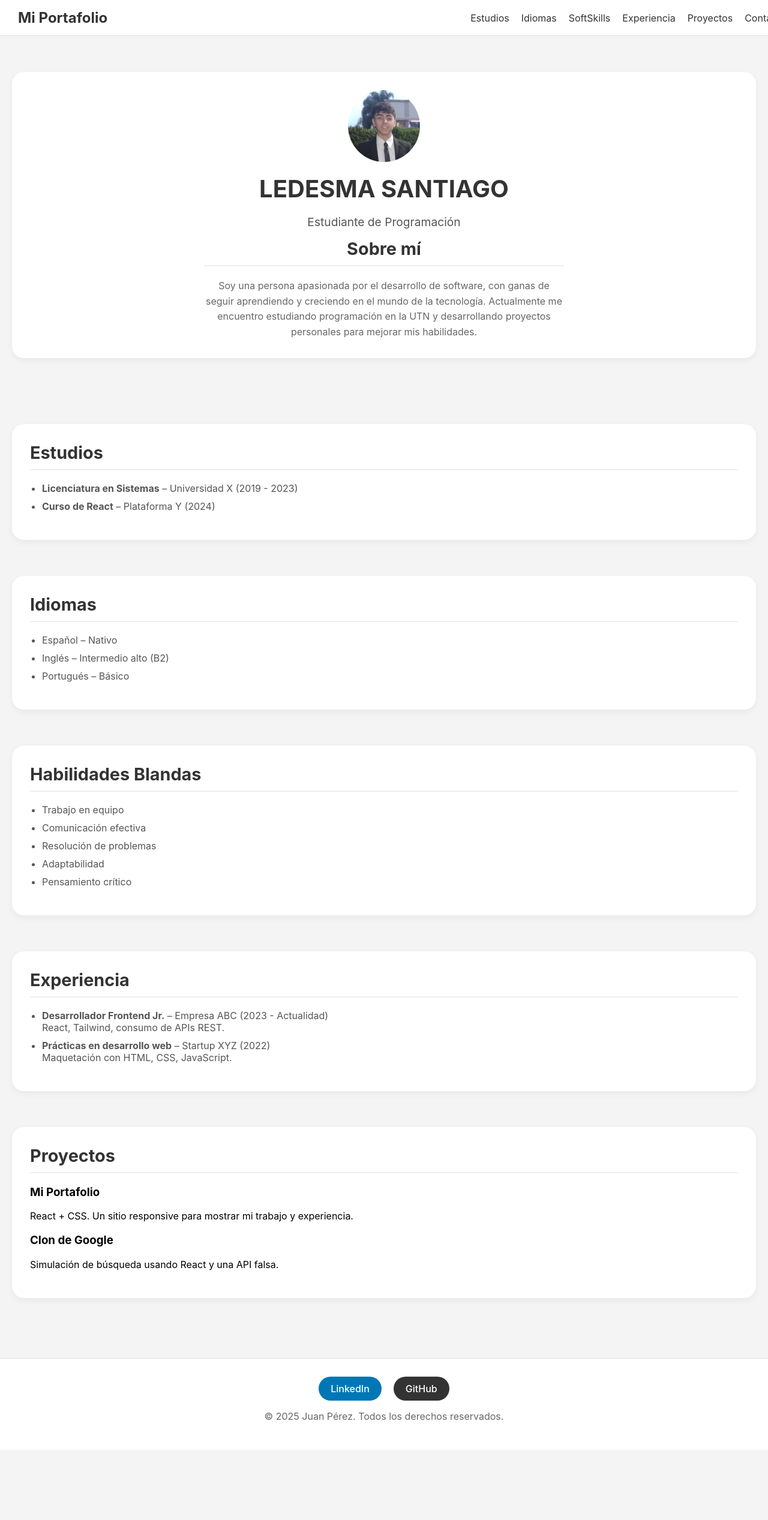
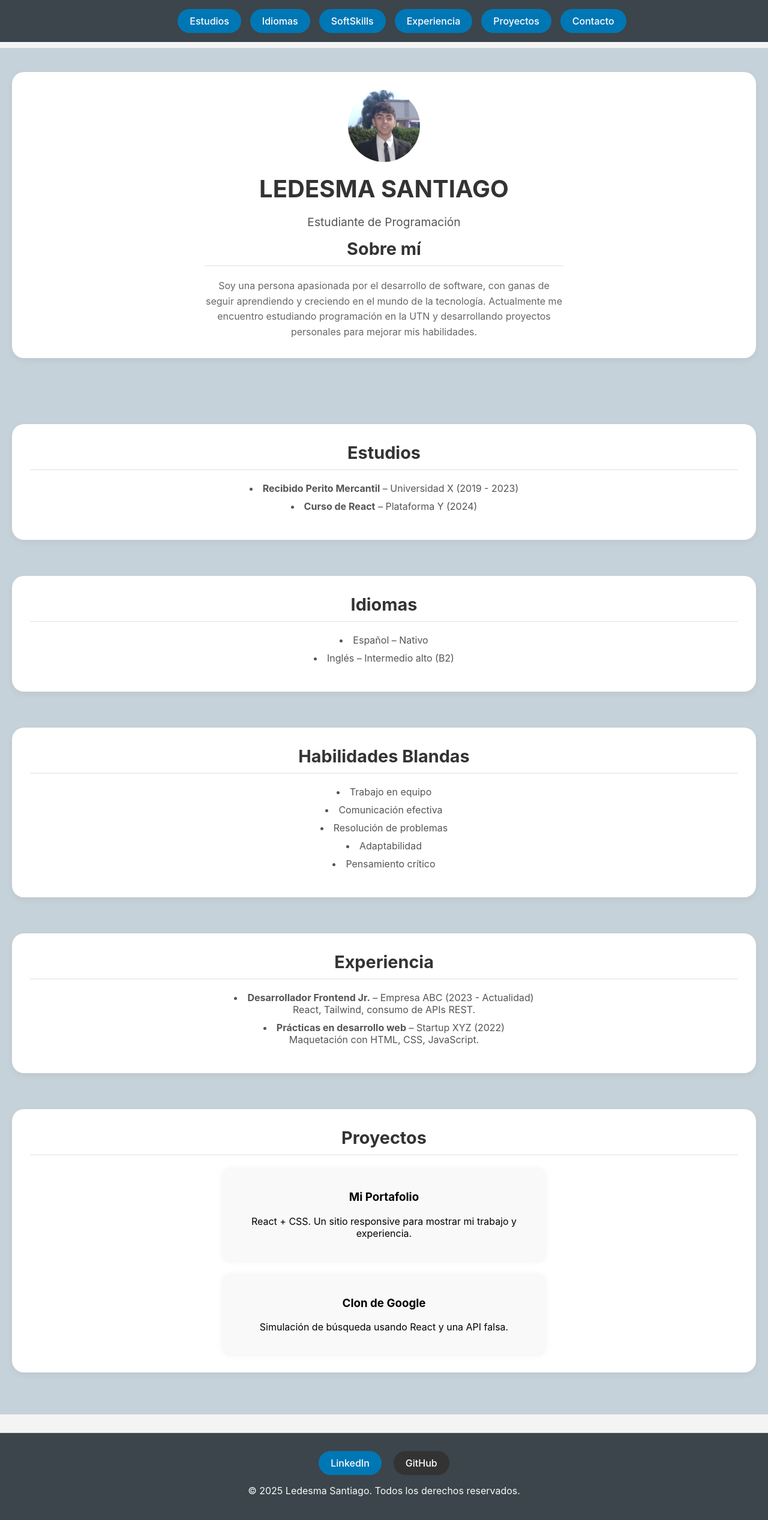
Before and after one commit to santled/portfolio-react, a React (Create React App) app: page / in a window 1280 px wide. Shown: the top 2534 px of the page at 60% size. Before the commit the page ends 2417 px from the top, so only its background shows below. Built offline with nearby package versions, Linux system fonts and the light colour scheme.

Commit message:
Se completaron los ultimos detalles del diseño de la página

```diff
--- a/src/components/Estudios.jsx
+++ b/src/components/Estudios.jsx
@@ -5,7 +5,7 @@ function Estudios() {
     <section className="seccion" id="estudios">
       <h2>Estudios</h2>
       <ul>
-        <li><strong>Licenciatura en Sistemas</strong> – Universidad X (2019 - 2023)</li>
+        <li><strong>Recibido Perito Mercantil</strong> – Universidad X (2019 - 2023)</li>
         <li><strong>Curso de React</strong> – Plataforma Y (2024)</li>
       </ul>
     </section>
--- a/src/components/Footer.jsx
+++ b/src/components/Footer.jsx
@@ -22,7 +22,7 @@ function Footer() {
           GitHub
         </a>
       </div>
-      <p>© 2025 Juan Pérez. Todos los derechos reservados.</p>
+      <p>© 2025 Ledesma Santiago. Todos los derechos reservados.</p>
     </footer>
   );
 }
--- a/src/components/Idiomas.jsx
+++ b/src/components/Idiomas.jsx
@@ -7,7 +7,7 @@ function Idiomas() {
       <ul>
         <li>Español – Nativo</li>
         <li>Inglés – Intermedio alto (B2)</li>
-        <li>Portugués – Básico</li>
+
       </ul>
     </section>
   );
--- a/src/components/NavBar.jsx
+++ b/src/components/NavBar.jsx
@@ -8,18 +8,16 @@ function Navbar() {
 
   return (
     <nav className="navbar">
-      <div className="logo">Mi Portafolio</div>
-      <div className={`nav-links ${isOpen ? "open" : ""}`}>
-        <a href="#estudios">Estudios</a>
-        <a href="#idiomas">Idiomas</a>
-        <a href="#softskills">SoftSkills</a>
-        <a href="#experiencia">Experiencia</a>
-        <a href="#proyectos">Proyectos</a>
-        <a href="#footer">Contacto</a>
+
+     <div className={`nav-links ${isOpen ? "open" : ""}`}>
+        <a href="#estudios" className="nav-btn">Estudios</a>
+        <a href="#idiomas" className="nav-btn">Idiomas</a>
+        <a href="#softskills" className="nav-btn">SoftSkills</a>
+        <a href="#experiencia" className="nav-btn">Experiencia</a>
+        <a href="#proyectos" className="nav-btn">Proyectos</a>
+        <a href="#footer" className="nav-btn">Contacto</a>
       </div>
-      <div className="burger" onClick={toggleMenu}>
-        ☰
-      </div>
+      <div className="burger" onClick={toggleMenu}>☰</div>
     </nav>
   );
 }
--- a/src/styles/Footer.css
+++ b/src/styles/Footer.css
@@ -1,9 +1,9 @@
 .footer {
     text-align: center;
     padding: 30px 20px;
-    background-color: #ffffff;
+    background-color: #3b454b;
     border-top: 1px solid #ddd;
-    color: #666;
+    color: #f6fafa;
     margin-top: 30px;
   }
 
@@ -33,5 +33,5 @@
 
   .btn-social:hover {
     transform: translateY(-3px);
-    box-shadow: 0 6px 15px rgba(0, 0, 0, 0.15);
+    box-shadow: 0 6px 15px rgba(0, 0, 0, 0.914);
   }
--- a/src/styles/Header.css
+++ b/src/styles/Header.css
@@ -1,7 +1,7 @@
 .header {
   text-align: center;
   padding: 40px 20px;
-  background-color: #f4f4f4;
+  background-color: #c6d2d9;
 }
 
 .profile {
--- a/src/styles/Main.css
+++ b/src/styles/Main.css
@@ -1,6 +1,6 @@
 main {
     padding: 40px 20px;
-    background-color: #f4f4f4;
+    background-color: #c6d2d9;
     display: flex;
     flex-direction: column;
     gap: 30px;
@@ -12,6 +12,8 @@ main {
     border-radius: 20px;
     box-shadow: 0 4px 12px rgba(0, 0, 0, 0.05);
     transition: transform 0.3s ease, box-shadow 0.3s ease;
+    margin-bottom: 30px;
+    text-align: center;
   }
 
   .seccion:hover {
@@ -29,7 +31,8 @@ main {
   }
 
   .seccion ul {
-    padding-left: 20px;
+    padding-left: 0;
+    list-style-position: inside;
   }
 
   .seccion li {
@@ -49,3 +52,22 @@ main {
     transform: translateY(-5px);
     box-shadow: 0 8px 20px rgba(0, 0, 0, 0.1);
   }
+  .proyectos-grid {
+    display: flex;
+    flex-direction: column;
+    gap: 20px;
+    align-items: center;
+  }
+  .proyecto-card {
+    background-color: #f9f9f9;
+    padding: 20px;
+    border-radius: 15px;
+    width: 100%;
+    max-width: 500px;
+    box-shadow: 0 2px 10px rgba(0, 0, 0, 0.05);
+    transition: transform 0.3s ease;
+    text-align: center;
+  }
+  .proyecto-card:hover {
+    transform: translateY(-5px);
+  }
--- a/src/styles/NavBar.css
+++ b/src/styles/NavBar.css
@@ -1,9 +1,8 @@
 .navbar {
-    background-color: #ffffff;
-    border-bottom: 1px solid #ddd;
+    background-color: #3b454b; /* Fondo negro */
     padding: 15px 30px;
     display: flex;
-    justify-content: space-between;
+    flex-direction: column;
     align-items: center;
     position: fixed;
     width: 100%;
@@ -14,49 +13,80 @@
 
   .logo {
     font-weight: bold;
-    font-size: 1.5rem;
-    color: #333;
+    font-size: 1.7rem;
+    color: #ffffff; /* Texto blanco */
+    margin-bottom: 10px;
   }
 
   .nav-links {
     display: flex;
-    gap: 20px;
+    gap: 15px;
+    justify-content: center;
+    flex-wrap: wrap;
   }
 
-  .nav-links a {
+  .nav-btn {
     text-decoration: none;
-    color: #333;
-    transition: color 0.3s ease;
+    padding: 10px 20px;
+    border-radius: 25px;
+    font-weight: 500;
+    color: white;
+    transition: all 0.3s ease;
+    background-color: #0077b5;
   }
 
-  .nav-links a:hover {
-    color: #007bff;
+  .nav-btn:hover {
+    transform: translateY(-3px);
+    box-shadow: 0 6px 15px rgba(0, 0, 0, 0.15);
+    background-color: #005f91;
   }
 
   .burger {
     display: none;
     cursor: pointer;
     font-size: 1.5rem;
+    color: white;
   }
 
   /* Responsive */
   @media (max-width: 768px) {
     .nav-links {
-      position: absolute;
-      top: 60px;
-      left: 0;
       flex-direction: column;
-      background: #fff;
+      background: #000;
       width: 100%;
       display: none;
-      border-top: 1px solid #ddd;
+      padding: 15px 0;
+      border-top: 1px solid #333;
     }
 
     .nav-links.open {
       display: flex;
+      align-items: center;
     }
 
     .burger {
       display: block;
     }
+
+    .nav-btn {
+      width: 80%;
+      text-align: center;
+    }
+
+    .logo {
+      margin-bottom: 0;
+    }
+
+    .navbar {
+      align-items: stretch;
+    }
+
+    .logo,
+    .burger {
+      padding: 0 20px;
+    }
+
+    .burger {
+      align-self: flex-end;
+    }
   }
```
